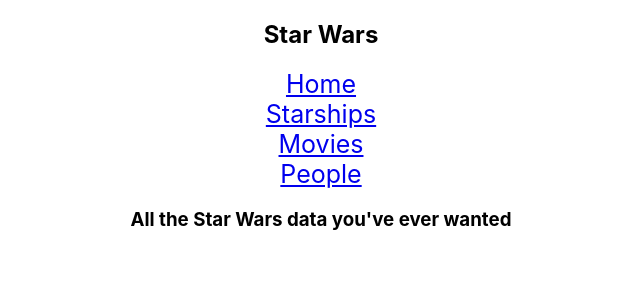
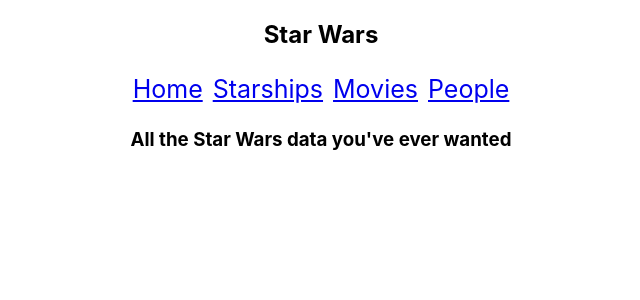
Before and after one commit to bogdanpashynskyi/starwars, a React (Create React App) app: page / in a window 1280 px wide. Shown: the top 300 px of the page, without its empty margins (319-959 px from the left). Built offline with nearby package versions, Linux system fonts and the light colour scheme.

Commit message:
implemented person details

```diff
--- a/src/App.css
+++ b/src/App.css
@@ -4,6 +4,15 @@
 
 .App__nav-links {
   display: flex;
-  flex-direction: column;
+  flex-direction: row;
   font-size: 25px;
+  justify-content: center;
 }
+
+.active {
+  background-color: red;
+}
+
+.App__navlink {
+  padding: 5px;
+}
--- a/src/App.js
+++ b/src/App.js
@@ -15,10 +15,10 @@
             <h2>Star Wars</h2>
 
             <div className="App__nav-links">
-              <NavLink to="/home">Home</NavLink>
-              <NavLink to="/starships">Starships</NavLink>
-              <NavLink to="/movies">Movies</NavLink>
-              <NavLink to="/people">People</NavLink>
+              <NavLink className="App__navlink" to="/home">Home</NavLink>
+              <NavLink className="App__navlink" to="/starships">Starships</NavLink>
+              <NavLink className="App__navlink" to="/movies">Movies</NavLink>
+              <NavLink className="App__navlink" to="/people">People</NavLink>
             </div>
 
             <Switch>
--- a/src/components/People.js
+++ b/src/components/People.js
@@ -1,6 +1,6 @@
 import React from 'react'
 import { Link, Route, Switch } from 'react-router-dom'
-import { getAll } from '../api/starships'
+import { getAll } from '../api/_helper'
 import PeopleDetails from './PeopleDetails'
 
 const PeoplePage = () => {
@@ -17,6 +17,7 @@
     people: [],
     isLoaded: false,
   }
+
   componentDidMount() {
     this.loadPeople()
   }
--- a/src/components/PeopleDetails.js
+++ b/src/components/PeopleDetails.js
@@ -1,5 +1,5 @@
 import React from 'react'
-import { getAll } from '../api/starships'
+import { getAll } from '../api/_helper'
 
 class PeopleDetails extends React.Component {
   state = {
@@ -37,7 +37,8 @@
 
 class Details extends React.Component{
   state = {
-    person: ''
+    person: '',
+    isLoaded: false,
   }
 
   componentDidMount() {
@@ -47,29 +48,32 @@
   getId = (fullUrl) => {
     const regexp = /\d+/g
     const id = fullUrl.match(regexp);
-    return id;
+    return id[0];
 }
 
   loadPerson = () => {
     const id = this.props.id;
+
     for (let person of this.props.people) {
       if (id === this.getId(person.url)) {
-        this.setState( { person });
+        this.setState( { person, isLoaded: true,
+         });
       }
     }
   }
 
   render() {
-    const { person } = this.state;
+    const { person, isLoaded } = this.state;
+
     return (
     <div>
-      {person ?
+      {isLoaded ?
       <div>
         <div>{person.name}</div>
         <div>{person.gender}</div>
         <div>{person.birth_year}</div>
       </div>
-      : <div>Loading Character...</div>
+      : <div>Loading Character......</div>
       }
     </div>
     )}
--- a/src/components/Starships.js
+++ b/src/components/Starships.js
@@ -1,5 +1,5 @@
 import React from 'react';
-import { getAll } from '../api/starships'
+import { getAll } from '../api/_helper'
 
 export default class Starships extends React.Component {
   state = {
```
Also changed, not shown: src/api/_helper.js (renamed from src/api/starships.js).
